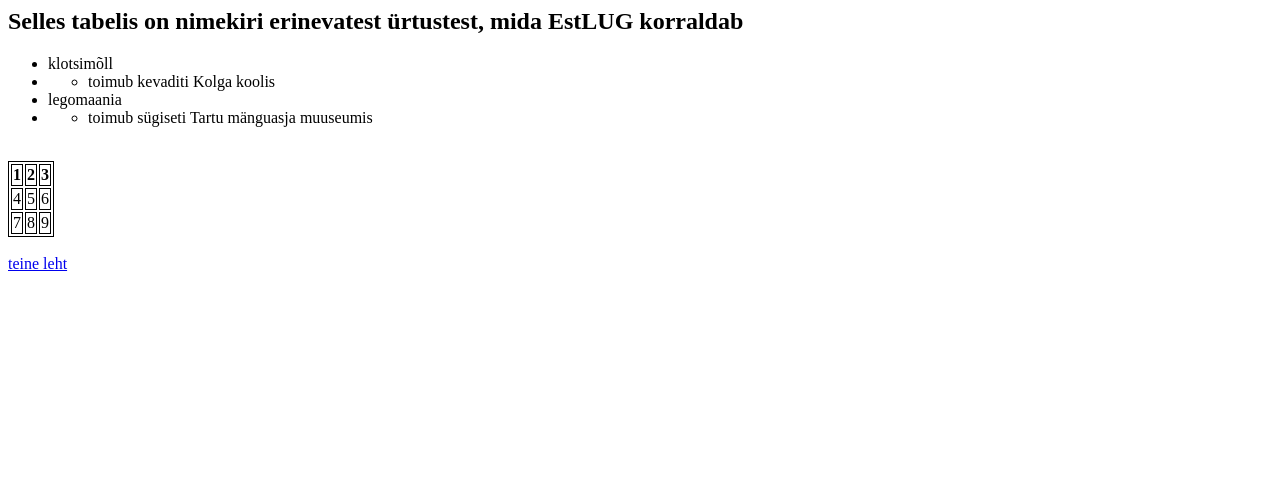
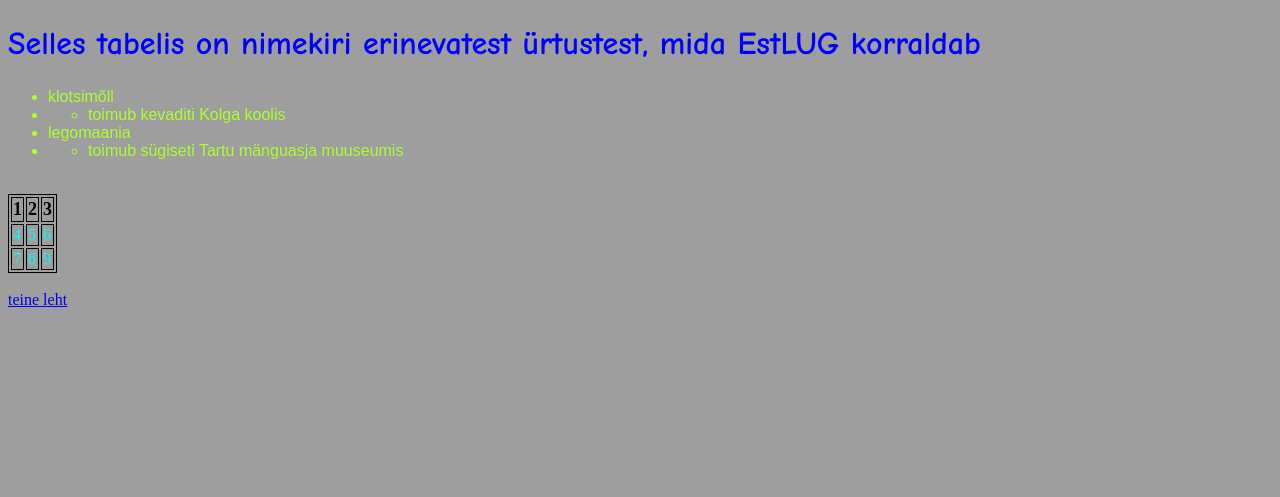
Before and after one commit to MatiasJurgenson/SeminariRepo, a plain HTML site: page weebileht/index.html in a window 1280 px wide. Shown: the part 303-800 px from the top of the page. Drawn offline with Linux system fonts and the light colour scheme.

Commit message:
tund lõppes

```diff
--- a/weebileht/style.css
+++ b/weebileht/style.css
@@ -1,5 +1,35 @@
+body {
+    background-color: rgb(158, 158, 158);
+}
+
 h1   {
 color: blue;
 font-size: 42px;
 font-family: "Comic Sans MS";
 }
+
+h2 {
+color: blue;
+font-size: 32px;
+font-family: "Comic Sans MS";
+}
+
+p, ul, li {
+    color: greenyellow;
+    font-size: 12;
+    font-family: fantasy;
+}
+
+img {
+    border: 5px solid rgb(98, 236, 139);
+  }
+
+table {
+    border:1px solid rgb(229, 0, 0);
+  }
+  th{
+    font-size: large;
+  }
+  td {
+    color: aqua;
+  }
```
